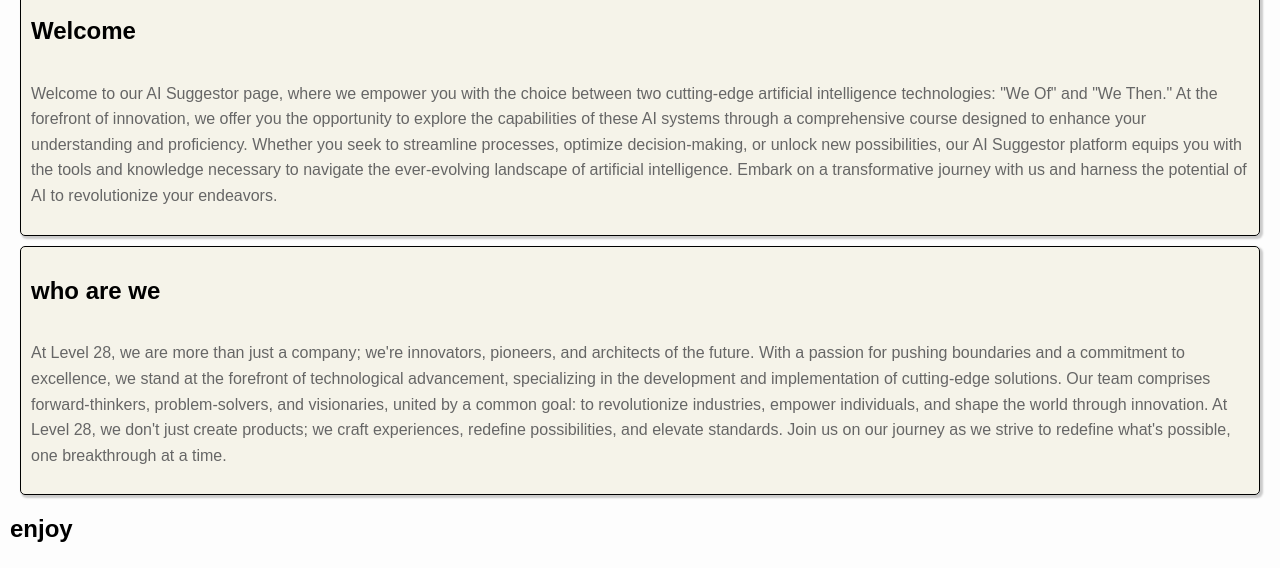
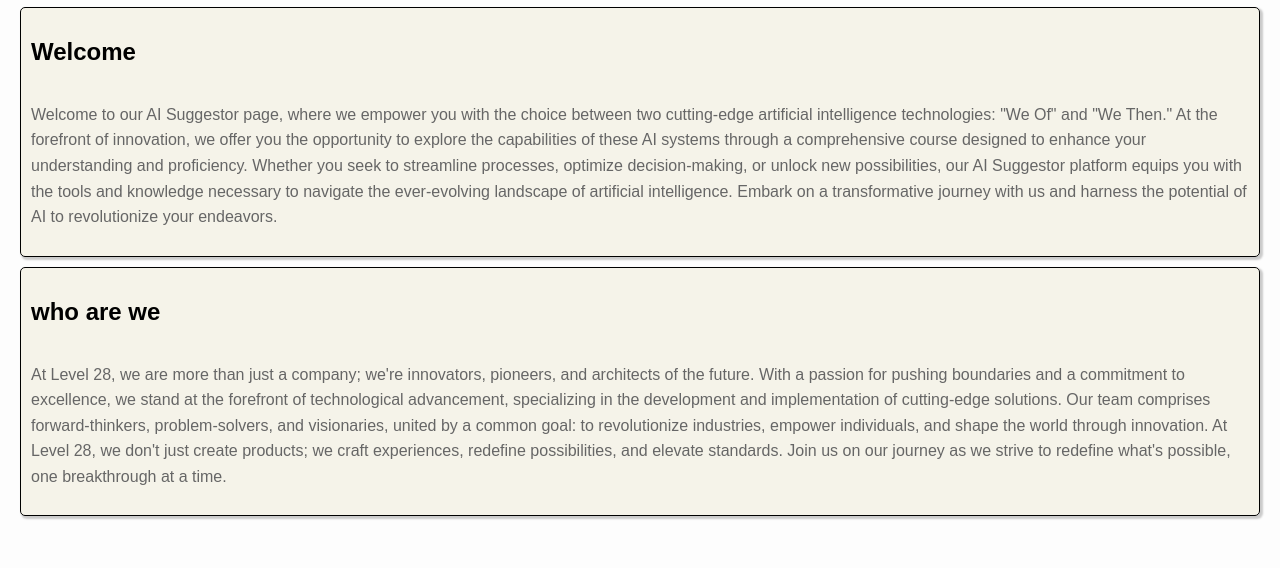
Before and after one commit to Iemand005/AISugestor, a plain HTML site: page index.html in a window 1280 px wide. Shown: the part 176-744 px from the top of the page. Drawn offline with nearby package versions, Linux system fonts and the light colour scheme.

Commit message:
wait last change

```diff
--- a/index.html
+++ b/index.html
@@ -55,7 +55,7 @@
         problem-solvers, and visionaries, united by a common goal: to revolutionize industries, empower individuals, and shape
         the world through innovation. At Level 28, we don't just create products; we craft experiences, redefine possibilities,
         and elevate standards. Join us on our journey as we strive to redefine what's possible, one breakthrough at a time.</p></div>
-      <h2>enjoy</h2>
+      <!-- <h2>enjoy</h2> -->
     </main>
     <footer class="social">
       <p>2024 &copy; <strong>Level 24</strong></p>
```
